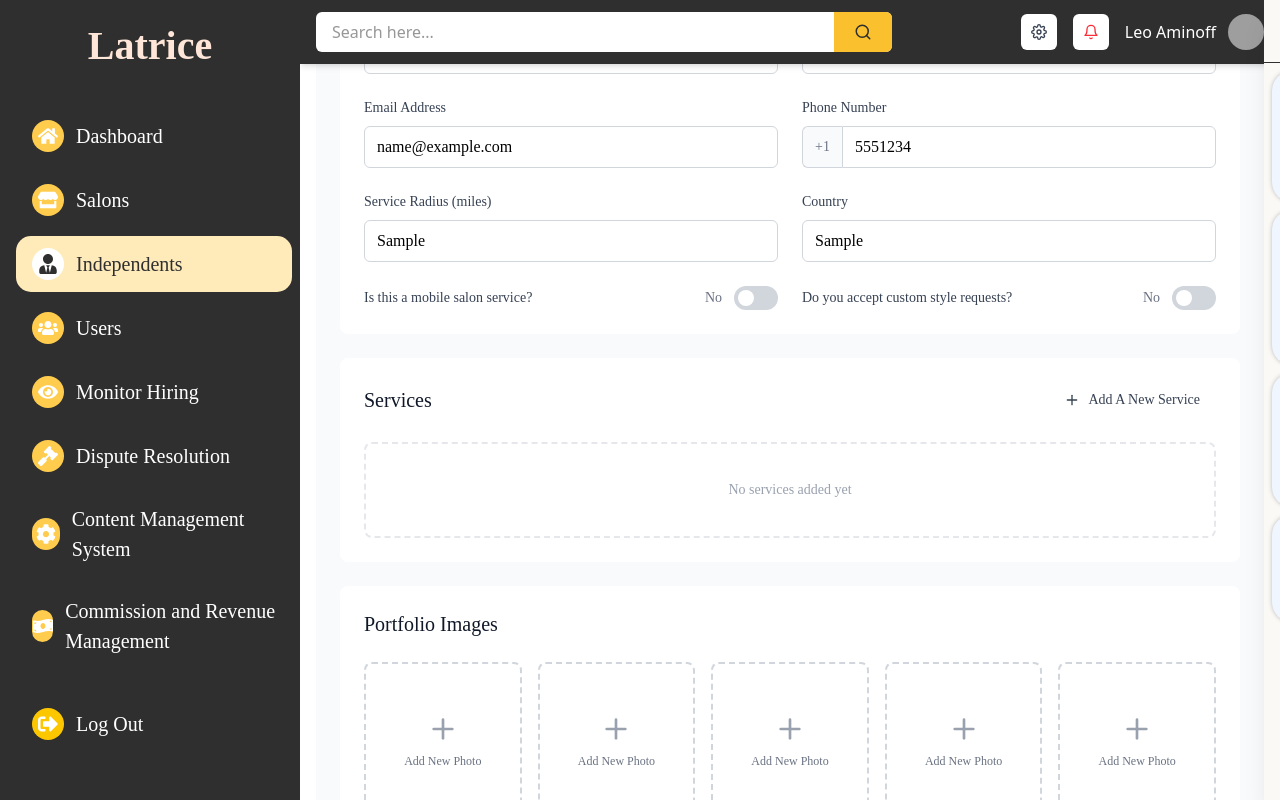
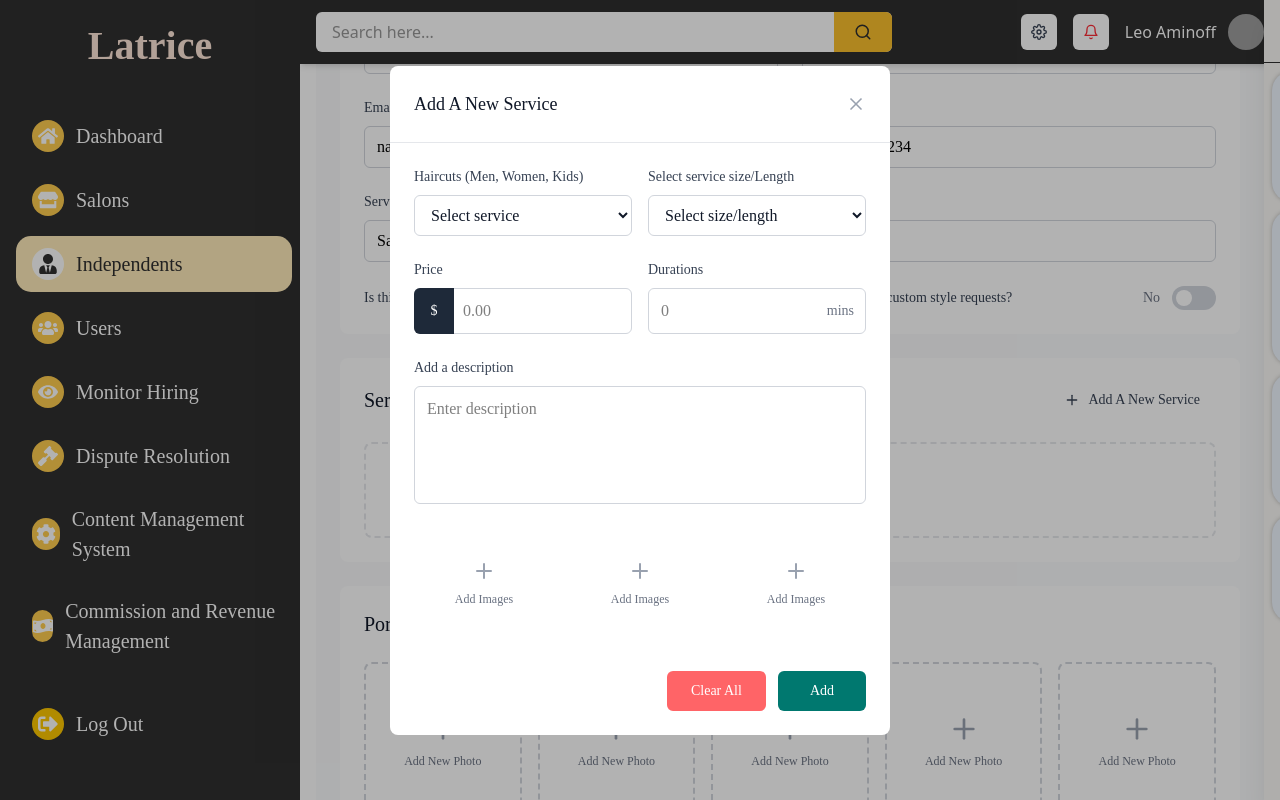
Before and after one commit to FlyweisReact/Latrice-Admin-Vercel-Link, a React (Vite) app: page /dashboard/independents/add in a window 1280 px wide. Both pictures are taken after typing "Sample", "Sample", "name@example.com", "5551234", "Sample", "Sample" into the empty fields and a click on the button "Add A New Service". Built offline with nearby package versions, Linux system fonts and the light colour scheme; grey boxes are pictures that could not be loaded; a web font is replaced by a local one.

Commit message:
feat:modals fixed in independents

```diff
--- a/src/components/Independents/AddIndependent.jsx
+++ b/src/components/Independents/AddIndependent.jsx
@@ -1,6 +1,7 @@
 import React, { use, useState } from 'react';
 import { ArrowLeft, Edit, Plus, FileText } from 'lucide-react';
 import { useNavigate } from 'react-router-dom';
+import AddServiceModal from './AddServiceModal';
 
 const AddIndependent = () => {
   const [formData, setFormData] = useState({
@@ -19,7 +20,9 @@ const AddIndependent = () => {
     ssn: '',
     fieldSsn: ''
   });
-  const navigate=useNavigate()
+  const [isAddModalOpen, setIsAddModalOpen] = useState(false);
+
+  const navigate = useNavigate()
   const handleInputChange = (field, value) => {
     setFormData(prev => ({
       ...prev,
@@ -43,12 +46,17 @@ const AddIndependent = () => {
     { id: 'passport', label: 'Passport', icon: FileText }
   ];
 
+  const handleAddService = (data) => {
+    // Logic to add new service
+    console.log('New service added:', data);
+  };
+
   return (
     <div className="min-h-screen bg-gray-50 font-[Rasa]">
       {/* Header */}
       <div className="bg-white border-b border-gray-200 px-6 py-4">
         <div className="flex items-center">
-          <ArrowLeft className="w-6 h-6 text-gray-600 mr-3 cursor-pointer" onClick={()=>navigate(-1)}/>
+          <ArrowLeft className="w-6 h-6 text-gray-600 mr-3 cursor-pointer" onClick={() => navigate(-1)} />
           <h1 className="text-xl font-medium text-gray-900">Add A New Independent Salon</h1>
         </div>
       </div>
@@ -162,14 +170,12 @@ const AddIndependent = () => {
                 <span className="text-sm text-gray-500 mr-3">No</span>
                 <button
                   onClick={() => handleToggle('isMobileSalon')}
-                  className={`relative inline-flex h-6 w-11 items-center rounded-full transition-colors ${
-                    formData.isMobileSalon ? 'bg-orange-500' : 'bg-gray-300'
-                  }`}
+                  className={`relative inline-flex h-6 w-11 items-center rounded-full transition-colors ${formData.isMobileSalon ? 'bg-orange-500' : 'bg-gray-300'
+                    }`}
                 >
                   <span
-                    className={`inline-block h-4 w-4 transform rounded-full bg-white transition-transform ${
-                      formData.isMobileSalon ? 'translate-x-6' : 'translate-x-1'
-                    }`}
+                    className={`inline-block h-4 w-4 transform rounded-full bg-white transition-transform ${formData.isMobileSalon ? 'translate-x-6' : 'translate-x-1'
+                      }`}
                   />
                 </button>
               </div>
@@ -181,14 +187,12 @@ const AddIndependent = () => {
                 <span className="text-sm text-gray-500 mr-3">No</span>
                 <button
                   onClick={() => handleToggle('acceptCustomRequests')}
-                  className={`relative inline-flex h-6 w-11 items-center rounded-full transition-colors ${
-                    formData.acceptCustomRequests ? 'bg-orange-500' : 'bg-gray-300'
-                  }`}
+                  className={`relative inline-flex h-6 w-11 items-center rounded-full transition-colors ${formData.acceptCustomRequests ? 'bg-orange-500' : 'bg-gray-300'
+                    }`}
                 >
                   <span
-                    className={`inline-block h-4 w-4 transform rounded-full bg-white transition-transform ${
-                      formData.acceptCustomRequests ? 'translate-x-6' : 'translate-x-1'
-                    }`}
+                    className={`inline-block h-4 w-4 transform rounded-full bg-white transition-transform ${formData.acceptCustomRequests ? 'translate-x-6' : 'translate-x-1'
+                      }`}
                   />
                 </button>
               </div>
@@ -200,7 +204,10 @@ const AddIndependent = () => {
         <div className="bg-white rounded-lg p-6">
           <div className="flex items-center justify-between mb-6">
             <h2 className="text-xl font-medium text-gray-900">Services</h2>
-            <button className="flex items-center px-4 py-2 text-sm font-medium text-gray-700 border border-gray-300 rounded-md hover:bg-gray-50 transition-colors">
+            <button
+              className="flex items-center px-4 py-2 text-sm font-medium text-gray-700 border border-gray-300 rounded-md hover:bg-gray-50 transition-colors"
+              onClick={() => setIsAddModalOpen(true)}
+            >
               <Plus className="w-4 h-4 mr-2" />
               Add A New Service
             </button>
@@ -348,6 +355,8 @@ const AddIndependent = () => {
           </button>
         </div>
       </div>
+      {isAddModalOpen && <AddServiceModal onClose={() => setIsAddModalOpen(false)} onAdd={handleAddService} />}
+
     </div>
   );
 };
--- a/src/components/Independents/AddServiceModal.jsx
+++ b/src/components/Independents/AddServiceModal.jsx
@@ -1,5 +1,6 @@
+// AddServiceModal.jsx
 import React, { useState } from 'react';
-import { Plus } from 'lucide-react';
+import { Plus, X } from 'lucide-react';
 
 const AddServiceModal = ({ onClose, onAdd }) => {
   const [formData, setFormData] = useState({
@@ -22,91 +23,149 @@ const AddServiceModal = ({ onClose, onAdd }) => {
   };
 
   return (
-    <div className="fixed inset-0 bg-black/30 bg-opacity-50 flex items-center justify-center z-50">
-      <div className="bg-white rounded-lg w-[500px] p-6">
-        <div className="flex justify-between items-center border-b pb-2 mb-4">
-          <h2 className="text-xl font-medium text-gray-900">Add A New Service</h2>
-          <button onClick={onClose} className="text-gray-500 hover:text-gray-700">&times;</button>
+    <div className="fixed inset-0 bg-black/30 bg-opacity-30 flex items-center justify-center z-50 p-4">
+      <div className="bg-white rounded-lg w-full max-w-[500px] mx-4">
+        {/* Header */}
+        <div className="flex justify-between items-center p-6 border-b border-gray-200">
+          <h2 className="text-lg font-medium text-gray-900">Add A New Service</h2>
+          <button
+            onClick={onClose}
+            className="text-gray-400 hover:text-gray-600 text-2xl leading-none"
+          >
+            <X size={20} />
+          </button>
         </div>
+
+        {/* Form Content */}
+        <div className="p-6">
           <form onSubmit={handleSubmit}>
-          <div className="space-y-4">
+            <div className="space-y-6">
+              {/* Service Type and Size/Length - Side by Side */}
+              <div className="grid grid-cols-1 md:grid-cols-2 gap-4">
                 <div>
-              <label className="block text-sm font-medium text-gray-700 mb-2">Haircuts (Men, Women, Kids)</label>
+                  <label className="block text-sm font-medium text-gray-700 mb-2">
+                    Haircuts (Men, Women, Kids)
+                  </label>
                   <select
                     name="serviceType"
                     value={formData.serviceType}
                     onChange={handleChange}
-                className="w-full px-3 py-2 border border-gray-300 rounded-md focus:outline-none focus:ring-1 focus:ring-orange-500 focus:border-orange-500"
+                    className="w-full px-3 py-2.5 border border-gray-300 rounded-md focus:outline-none focus:ring-1 focus:ring-orange-500 focus:border-orange-500 bg-white text-gray-900"
                   >
                     <option value="">Select service</option>
                     <option value="Haircuts">Haircuts</option>
                     <option value="Box Braids">Box Braids</option>
                   </select>
                 </div>
+
                 <div>
-              <label className="block text-sm font-medium text-gray-700 mb-2">Select service size/Length</label>
+                  <label className="block text-sm font-medium text-gray-700 mb-2">
+                    Select service size/Length
+                  </label>
                   <select
                     name="sizeLength"
                     value={formData.sizeLength}
                     onChange={handleChange}
-                className="w-full px-3 py-2 border border-gray-300 rounded-md focus:outline-none focus:ring-1 focus:ring-orange-500 focus:border-orange-500"
+                    className="w-full px-3 py-2.5 border border-gray-300 rounded-md focus:outline-none focus:ring-1 focus:ring-orange-500 focus:border-orange-500 bg-white text-gray-900"
                   >
                     <option value="">Select size/length</option>
                     <option value="Small">Small</option>
                     <option value="Jumbo">Jumbo</option>
                   </select>
                 </div>
-            <div className="flex space-x-4">
-              <div className="w-1/2">
-                <label className="block text-sm font-medium text-gray-700 mb-2">Price</label>
+              </div>
+
+              {/* Price and Duration - Side by Side */}
+              <div className="grid grid-cols-1 md:grid-cols-2 gap-4">
+                <div>
+                  <label className="block text-sm font-medium text-gray-700 mb-2">
+                    Price
+                  </label>
+                  <div className="relative">
+                    <div className="absolute left-0 top-0 bottom-0 flex items-center justify-center w-10 bg-gray-800 text-white text-sm font-medium rounded-l-md">
+                      $
+                    </div>
                     <input
                       type="number"
                       name="price"
                       value={formData.price}
                       onChange={handleChange}
-                  className="w-full px-3 py-2 border border-gray-300 rounded-md focus:outline-none focus:ring-1 focus:ring-orange-500 focus:border-orange-500"
+                      className="w-full pl-12 pr-3 py-2.5 border border-gray-300 rounded-md focus:outline-none focus:ring-1 focus:ring-orange-500 focus:border-orange-500"
                       placeholder="0.00"
+                      step="0.01"
                     />
                   </div>
-              <div className="w-1/2">
-                <label className="block text-sm font-medium text-gray-700 mb-2">Durations</label>
+                </div>
+
+                <div>
+                  <label className="block text-sm font-medium text-gray-700 mb-2">
+                    Durations
+                  </label>
+                  <div className="relative">
                     <input
                       type="text"
                       name="duration"
                       value={formData.duration}
                       onChange={handleChange}
-                  className="w-full px-3 py-2 border border-gray-300 rounded-md focus:outline-none focus:ring-1 focus:ring-orange-500 focus:border-orange-500"
-                  placeholder="0 mins"
+                      className="w-full px-3 pr-12 py-2.5 border border-gray-300 rounded-md focus:outline-none focus:ring-1 focus:ring-orange-500 focus:border-orange-500"
+                      placeholder="0"
                     />
+                    <div className="absolute right-3 top-0 bottom-0 flex items-center text-gray-500 text-sm">
+                      mins
                     </div>
                   </div>
+                </div>
+              </div>
+
+              {/* Description */}
               <div>
-              <label className="block text-sm font-medium text-gray-700 mb-2">Add a description</label>
+                <label className="block text-sm font-medium text-gray-700 mb-2">
+                  Add a description
+                </label>
                 <textarea
                   name="description"
                   value={formData.description}
                   onChange={handleChange}
-                className="w-full px-3 py-2 border border-gray-300 rounded-md focus:outline-none focus:ring-1 focus:ring-orange-500 focus:border-orange-500"
+                  rows={4}
+                  className="w-full px-3 py-2.5 border border-gray-300 rounded-md focus:outline-none focus:ring-1 focus:ring-orange-500 focus:border-orange-500 resize-none"
                   placeholder="Enter description"
                 />
               </div>
+
+              {/* Image Upload Buttons */}
               <div className="grid grid-cols-3 gap-4">
-              <button type="button" className="flex items-center justify-center border-2 border-dashed border-gray-300 rounded-lg py-4">
-                <Plus className="w-6 h-6 text-gray-400" />
-              </button>
-              <button type="button" className="flex items-center justify-center border-2 border-dashed border-gray-300 rounded-lg py-4">
-                <Plus className="w-6 h-6 text-gray-400" />
-              </button>
-              <button type="button" className="flex items-center justify-center border-2 border-dashed border-gray-300 rounded-lg py-4">
-                <Plus className="w-6 h-6 text-gray-400" />
+                {[1, 2, 3].map((index) => (
+                  <div key={index} className="text-center">
+                    <button
+                      type="button"
+                      className="w-full flex flex-col items-center justify-center border-2 border-dashed border-gray-300 rounded-lg py-6 hover:border-gray-400 transition-colors"
+                    >
+                      <Plus className="w-6 h-6 text-gray-400 mb-2" />
+                      <span className="text-xs text-gray-500 font-medium">Add Images</span>
                     </button>
                   </div>
-            <div className="flex justify-end space-x-4 mt-6">
-              <button type="button" onClick={onClose} className="px-4 py-2 bg-red-500 text-white rounded-md">Clear All</button>
-              <button type="submit" className="px-4 py-2 bg-green-700 text-white rounded-md">Add</button>
+                ))}
+              </div>
+
+              {/* Action Buttons */}
+              <div className="flex justify-end space-x-3 pt-4">
+                <button
+                  type="button"
+                  onClick={onClose}
+                  className="px-6 py-2.5 bg-red-400 hover:bg-red-500 text-white text-sm font-medium rounded-md transition-colors"
+                >
+                  Clear All
+                </button>
+                <button
+                  type="submit"
+                  className="px-8 py-2.5 bg-teal-700 hover:bg-teal-800 text-white text-sm font-medium rounded-md transition-colors"
+                >
+                  Add
+                </button>
               </div>
             </div>
           </form>
+        </div>
       </div>
     </div>
   );
--- a/src/components/Independents/EditServiceModal.jsx
+++ b/src/components/Independents/EditServiceModal.jsx
@@ -1,10 +1,11 @@
+// EditServiceModal.jsx
 import React, { useState } from 'react';
-import { Edit, Plus } from 'lucide-react';
+import { Plus, X } from 'lucide-react';
 
 const EditServiceModal = ({ onClose, onEdit, initialData }) => {
   const [formData, setFormData] = useState(initialData || {
-    serviceType: '',
-    sizeLength: '',
+    serviceLength: '',
+    serviceSize: '',
     price: '',
     duration: '',
     description: ''
@@ -22,91 +23,150 @@ const EditServiceModal = ({ onClose, onEdit, initialData }) => {
   };
 
   return (
-    <div className="fixed inset-0 bg-black/30 bg-opacity-50 flex items-center justify-center z-50">
-      <div className="bg-white rounded-lg w-[500px] p-6">
-        <div className="flex justify-between items-center border-b pb-2 mb-4">
-          <h2 className="text-xl font-medium text-gray-900">BOX BRAIDS</h2>
-          <button onClick={onClose} className="text-gray-500 hover:text-gray-700">&times;</button>
+    <div className="fixed inset-0 bg-black/30 bg-opacity-30 flex items-center justify-center z-50 p-4">
+      <div className="bg-white rounded-lg w-full max-w-[500px] mx-4">
+        {/* Header */}
+        <div className="flex justify-between items-center p-6 border-b border-gray-200">
+          <h2 className="text-lg font-medium text-gray-900">BOX BRAIDS</h2>
+          <button
+            onClick={onClose}
+            className="text-gray-400 hover:text-gray-600 text-2xl leading-none"
+          >
+            <X size={20} />
+          </button>
         </div>
+
+        {/* Form Content */}
+        <div className="p-6">
           <form onSubmit={handleSubmit}>
-          <div className="space-y-4">
+            <div className="space-y-6">
+              {/* Service Length and Size - Side by Side */}
+              <div className="grid grid-cols-1 md:grid-cols-2 gap-4">
                 <div>
-              <label className="block text-sm font-medium text-gray-700 mb-2">Select service length</label>
+                  <label className="block text-sm font-medium text-gray-700 mb-2">
+                    Select service length
+                  </label>
                   <select
-                name="sizeLength"
-                value={formData.sizeLength}
+                    name="serviceLength"
+                    value={formData.serviceLength}
                     onChange={handleChange}
-                className="w-full px-3 py-2 border border-gray-300 rounded-md focus:outline-none focus:ring-1 focus:ring-orange-500 focus:border-orange-500"
+                    className="w-full px-3 py-2.5 border border-gray-300 rounded-md focus:outline-none focus:ring-1 focus:ring-orange-500 focus:border-orange-500 bg-white text-gray-900"
                   >
                     <option value="">Select length</option>
-                <option value="Small">Small</option>
-                <option value="Jumbo">Jumbo</option>
+                    <option value="Short">Short</option>
+                    <option value="Medium">Medium</option>
+                    <option value="Long">Long</option>
                   </select>
                 </div>
+
                 <div>
-              <label className="block text-sm font-medium text-gray-700 mb-2">Select service size</label>
+                  <label className="block text-sm font-medium text-gray-700 mb-2">
+                    Select service size
+                  </label>
                   <select
-                name="sizeLength"
-                value={formData.sizeLength}
+                    name="serviceSize"
+                    value={formData.serviceSize}
                     onChange={handleChange}
-                className="w-full px-3 py-2 border border-gray-300 rounded-md focus:outline-none focus:ring-1 focus:ring-orange-500 focus:border-orange-500"
+                    className="w-full px-3 py-2.5 border border-gray-300 rounded-md focus:outline-none focus:ring-1 focus:ring-orange-500 focus:border-orange-500 bg-white text-gray-900"
                   >
                     <option value="">Select size</option>
                     <option value="Shoulder-Length">Shoulder-Length</option>
                     <option value="Butt-Length">Butt-Length</option>
                   </select>
                 </div>
-            <div className="flex space-x-4">
-              <div className="w-1/2">
-                <label className="block text-sm font-medium text-gray-700 mb-2">Price</label>
+              </div>
+
+              {/* Price and Duration - Side by Side */}
+              <div className="grid grid-cols-1 md:grid-cols-2 gap-4">
+                <div>
+                  <label className="block text-sm font-medium text-gray-700 mb-2">
+                    Price
+                  </label>
+                  <div className="relative">
+                    <div className="absolute left-0 top-0 bottom-0 flex items-center justify-center w-10 bg-gray-800 text-white text-sm font-medium rounded-l-md">
+                      $
+                    </div>
                     <input
                       type="number"
                       name="price"
                       value={formData.price}
                       onChange={handleChange}
-                  className="w-full px-3 py-2 border border-gray-300 rounded-md focus:outline-none focus:ring-1 focus:ring-orange-500 focus:border-orange-500"
+                      className="w-full pl-12 pr-3 py-2.5 border border-gray-300 rounded-md focus:outline-none focus:ring-1 focus:ring-orange-500 focus:border-orange-500"
                       placeholder="0.00"
+                      step="0.01"
                     />
                   </div>
-              <div className="w-1/2">
-                <label className="block text-sm font-medium text-gray-700 mb-2">Durations</label>
+                </div>
+
+                <div>
+                  <label className="block text-sm font-medium text-gray-700 mb-2">
+                    Durations
+                  </label>
+                  <div className="relative">
                     <input
                       type="text"
                       name="duration"
                       value={formData.duration}
                       onChange={handleChange}
-                  className="w-full px-3 py-2 border border-gray-300 rounded-md focus:outline-none focus:ring-1 focus:ring-orange-500 focus:border-orange-500"
-                  placeholder="0 mins"
+                      className="w-full px-3 pr-12 py-2.5 border border-gray-300 rounded-md focus:outline-none focus:ring-1 focus:ring-orange-500 focus:border-orange-500"
+                      placeholder="0"
                     />
+                    <div className="absolute right-3 top-0 bottom-0 flex items-center text-gray-500 text-sm">
+                      mins
                     </div>
                   </div>
+                </div>
+              </div>
+
+              {/* Description */}
               <div>
-              <label className="block text-sm font-medium text-gray-700 mb-2">Add a description</label>
+                <label className="block text-sm font-medium text-gray-700 mb-2">
+                  Add a description
+                </label>
                 <textarea
                   name="description"
                   value={formData.description}
                   onChange={handleChange}
-                className="w-full px-3 py-2 border border-gray-300 rounded-md focus:outline-none focus:ring-1 focus:ring-orange-500 focus:border-orange-500"
+                  rows={4}
+                  className="w-full px-3 py-2.5 border border-gray-300 rounded-md focus:outline-none focus:ring-1 focus:ring-orange-500 focus:border-orange-500 resize-none"
                   placeholder="Enter description"
                 />
               </div>
+
+              {/* Image Upload Buttons */}
               <div className="grid grid-cols-3 gap-4">
-              <button type="button" className="flex items-center justify-center border-2 border-dashed border-gray-300 rounded-lg py-4">
-                <Plus className="w-6 h-6 text-gray-400" />
-              </button>
-              <button type="button" className="flex items-center justify-center border-2 border-dashed border-gray-300 rounded-lg py-4">
-                <Plus className="w-6 h-6 text-gray-400" />
-              </button>
-              <button type="button" className="flex items-center justify-center border-2 border-dashed border-gray-300 rounded-lg py-4">
-                <Plus className="w-6 h-6 text-gray-400" />
+                {[1, 2, 3].map((index) => (
+                  <div key={index} className="text-center">
+                    <button
+                      type="button"
+                      className="w-full flex flex-col items-center justify-center border-2 border-dashed border-gray-300 rounded-lg py-6 hover:border-gray-400 transition-colors"
+                    >
+                      <Plus className="w-6 h-6 text-gray-400 mb-2" />
+                      <span className="text-xs text-gray-500 font-medium">Add Images</span>
                     </button>
                   </div>
-            <div className="flex justify-end space-x-4 mt-6">
-              <button type="button" onClick={onClose} className="px-4 py-2 bg-red-500 text-white rounded-md">Clear All</button>
-              <button type="submit" className="px-4 py-2 bg-green-700 text-white rounded-md">Add</button>
+                ))}
+              </div>
+
+              {/* Action Buttons */}
+              <div className="flex justify-end space-x-3 pt-4">
+                <button
+                  type="button"
+                  onClick={onClose}
+                  className="px-6 py-2.5 bg-red-400 hover:bg-red-500 text-white text-sm font-medium rounded-md transition-colors"
+                >
+                  Clear All
+                </button>
+                <button
+                  type="submit"
+                  className="px-8 py-2.5 bg-teal-700 hover:bg-teal-800 text-white text-sm font-medium rounded-md transition-colors"
+                >
+                  Add
+                </button>
               </div>
             </div>
           </form>
+        </div>
       </div>
     </div>
   );
```
Lines whose indentation alone changed are shown as unchanged.
